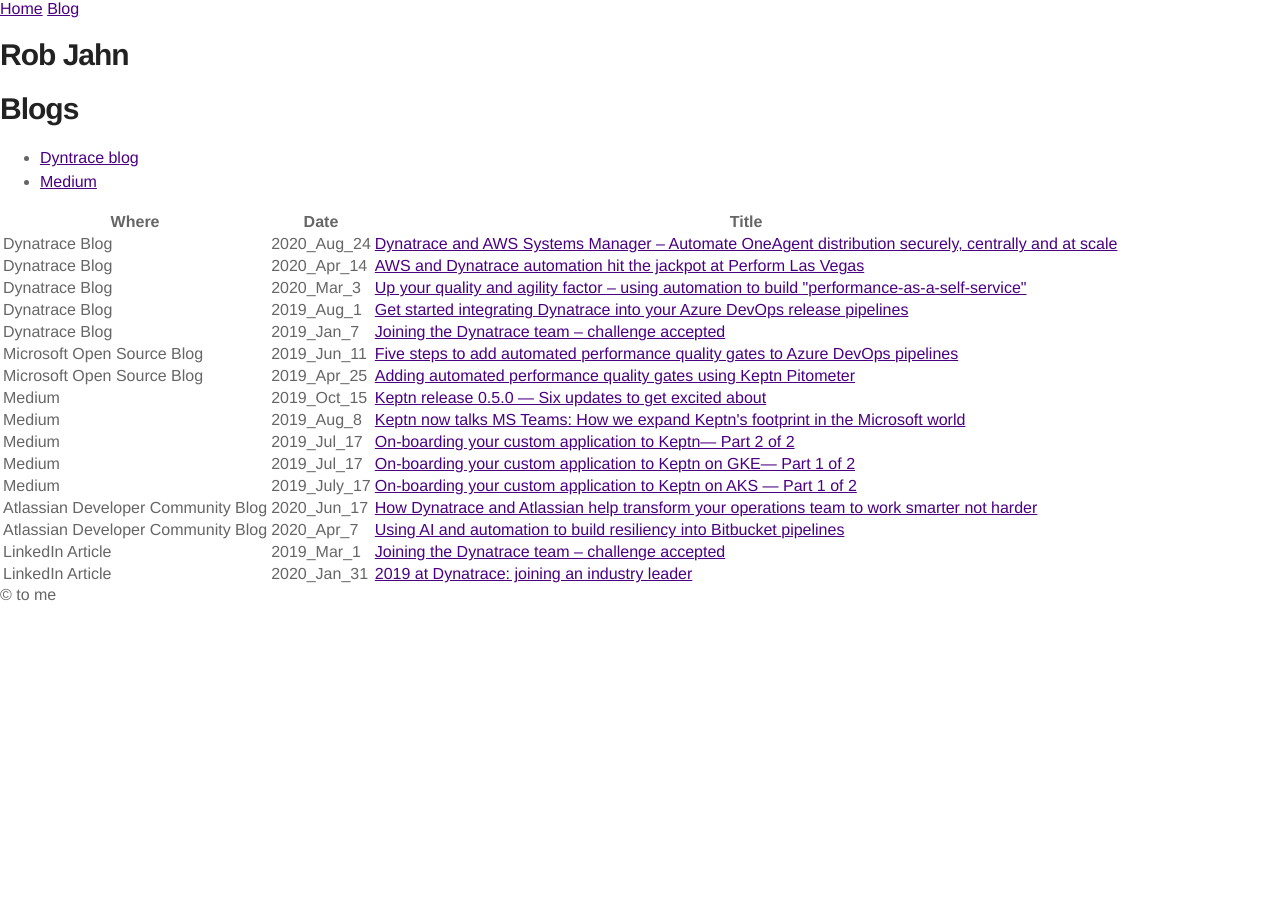
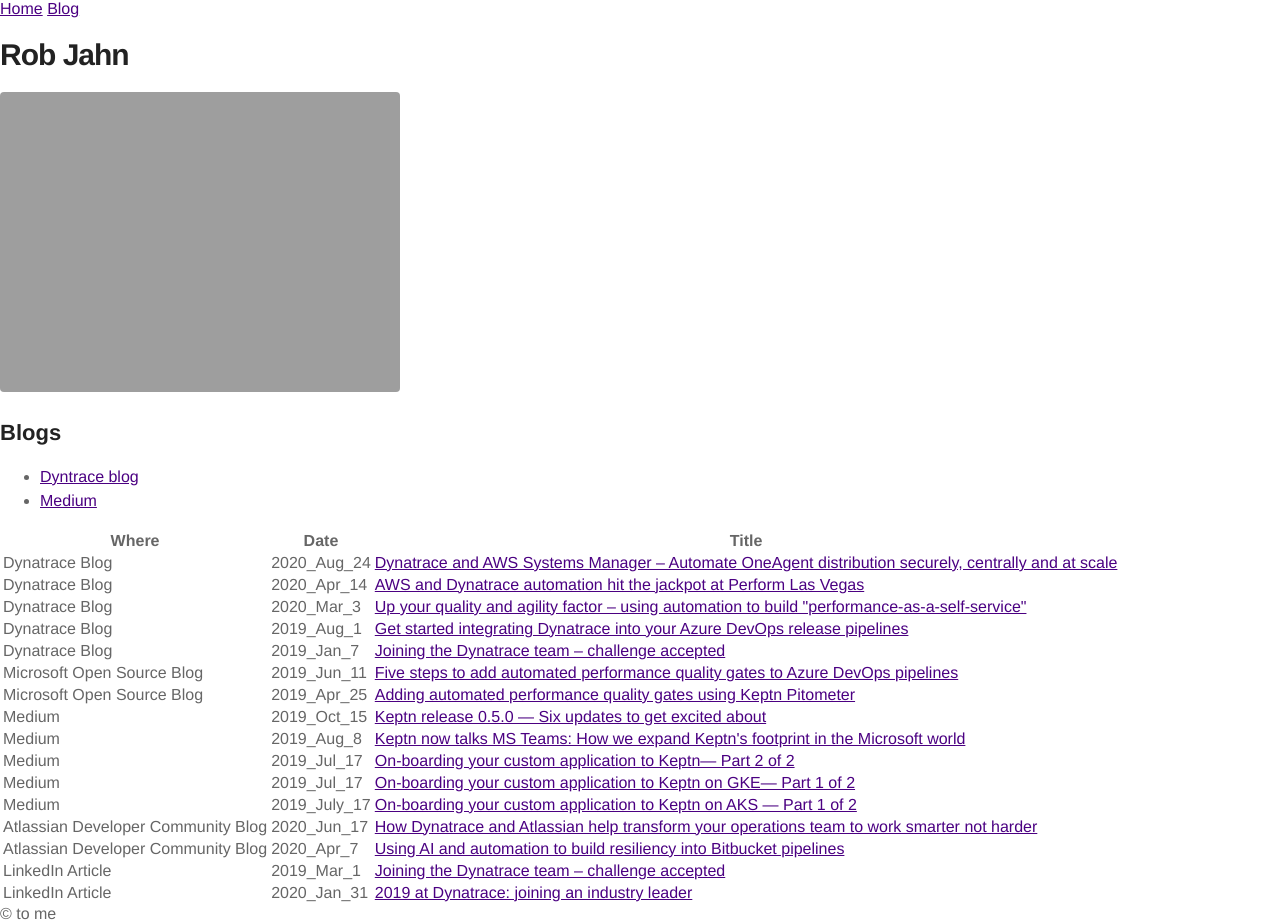
Before and after one commit to robertjahn/test1, a Jekyll site: the page built from index.md, in a window 1280 px wide. Built offline with Jekyll 4.4.1, drawn with Linux system fonts in a browser that asks for light colours; before the commit the page ends 900 px from its top, so only the background shows below that.

Commit message:
Update index.md

```diff
--- a/index.md
+++ b/index.md
@@ -3,7 +3,9 @@ title: Rob Jahn
 layout: default
 ---
 
-# Blogs
+![useful image]({{ site.url }}/assets/image.png)
+
+## Blogs
 
 * [Dyntrace blog](https://www.dynatrace.com/news/blog/author/rob-jahn/)
 * [Medium](https://medium.com/@robjahn)
```
